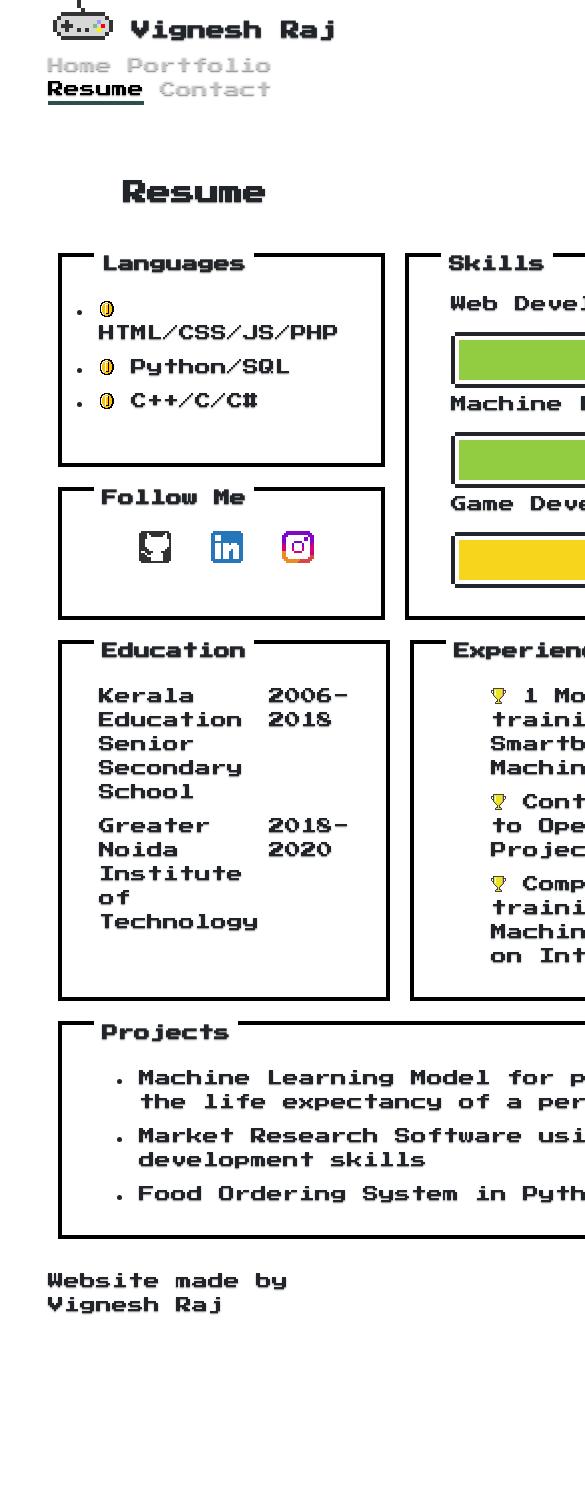
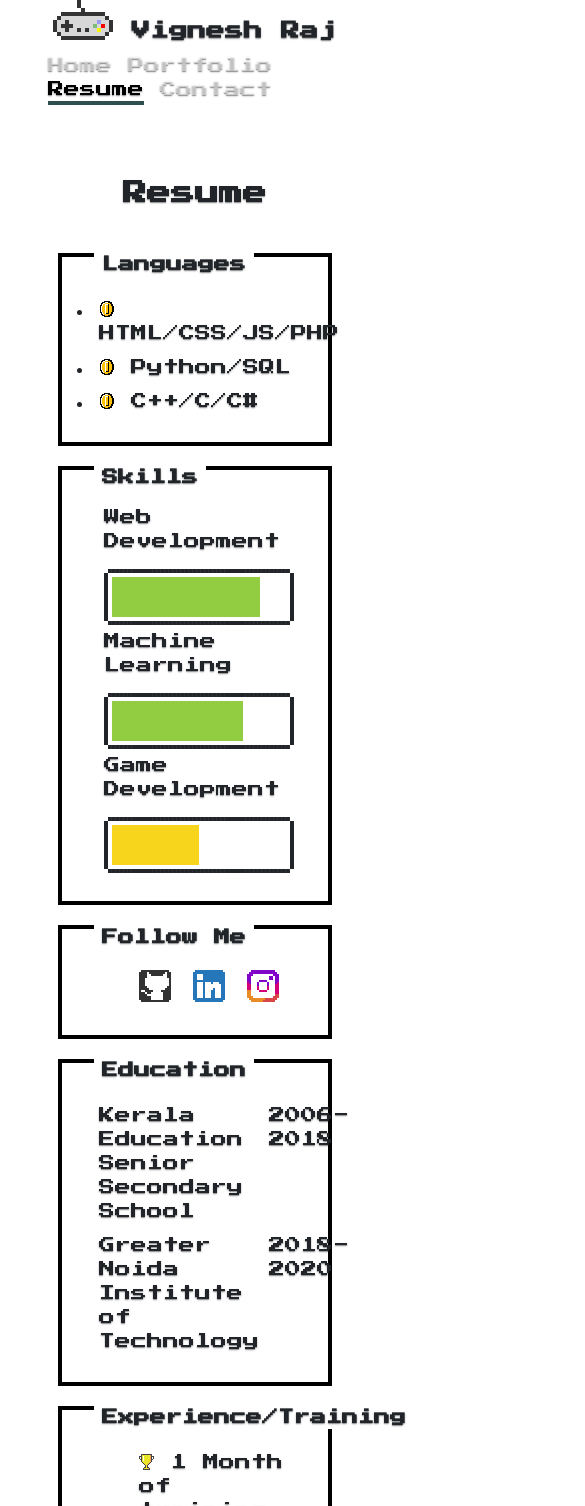
Before and after one commit to vigneshrajj/vigneshrajj.github.io, a plain HTML site: page cv.html in a window 390 px wide. Shown: the top 1506 px of the page, 585 px wide, since content can reach past the window. Before the commit the page ends 1343 px from the top, so only its background shows below. Drawn offline with nearby package versions, Linux system fonts and the light colour scheme.

Commit message:
final template

```diff
--- a/Assets/css/style.css
+++ b/Assets/css/style.css
@@ -152,6 +152,36 @@ ul.no-bullet{
     grid-row: 4/ span 1;
     grid-column: 1/ span 3;
 }
+@media(max-width: 53rem){
+    .cv-grid{
+        display: grid;
+        grid-template-columns: 100%;
+    }
+    .grid-item-1{
+        grid-column: 1 / span 1;
+    }
+    .grid-item-2{
+        grid-column: 1 / span 1;
+        grid-row:  2/ span 1;
+    }
+    .grid-item-3{
+        grid-column: 1 / span 1;
+        grid-row:  3/ span 1;
+    }
+    .grid-item-4{
+        grid-column: 1 / span 1;
+        grid-row:  4/ span 1;
+    }
+    .grid-item-5{
+        grid-column: 1 / span 1;
+        grid-row:  5/ span 1;
+    }
+    .grid-item-6{
+        grid-column: 1 / span 1;
+        grid-row:  6/ span 1;
+    }
+
+}
 .languages-container ul{
     padding: 0;
 }
@@ -182,3 +212,11 @@ ul li{
 .contact-form input{
     margin-bottom: 10px;
 }
+@media(max-width: 60rem){
+    .form-fields{
+        width: auto;
+    }
+    .contact-main{
+        margin: 0;
+    }
+}
```
Also changed, not shown: contact.html (+1 -1 lines).
